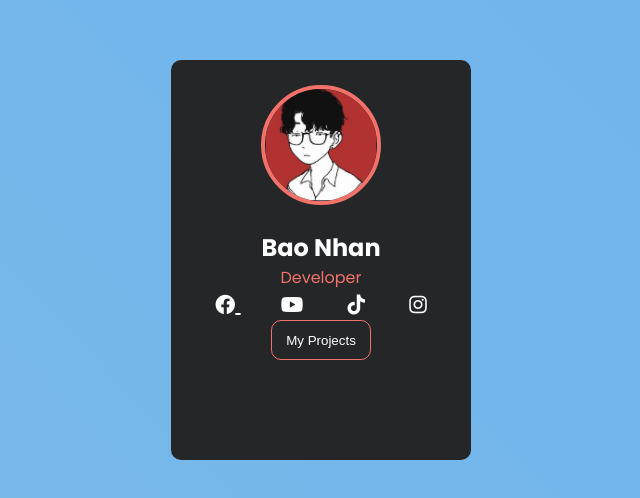
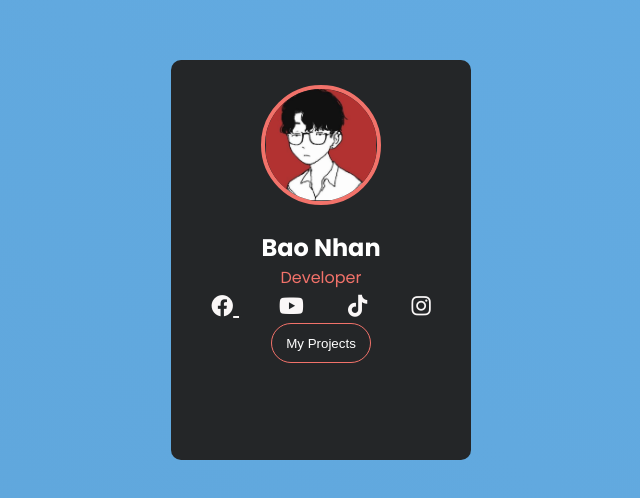
Before and after one commit to bnhan2710/FP, a plain HTML site: page index.html in a window 1280 px wide. Shown: the part 140-638 px from the top of the page, without its empty margins (319-959 px from the left). Drawn offline with Linux system fonts and the light colour scheme.

Commit message:
Update style.css

```diff
--- a/style.css
+++ b/style.css
@@ -9,7 +9,7 @@
 }
 body{
 height: 100vh;
-background:linear-gradient(45deg, #7CB9E8,#6CB4EE);
+background:linear-gradient(45deg, #5fa6db,#64ace3);
 display:flex;
 justify-content:center;
 align-items: center;
@@ -42,13 +42,13 @@ color: white;
         color: var(--primary-color);
     }
     .card__social a{
-        color: white;
+        color: rgb(250, 247, 247);
         margin: 25px 20px;
-        font-size: 20px;
-        border-radius: 4px;
+        font-size: 22px;
+        border-radius: 10px;
     }
     .card__social a:hover{
-        background: #f2726a;
+        background: #580d98;
     }
     .card button{
         width: 100px;
@@ -56,9 +56,9 @@ color: white;
         border: 1px solid var(--primary-color);
         background: transparent;
         color: white;
-        border-radius: 10px;
+        border-radius: 20px;
         transition: 0.5s;
     }
     .card button:hover{
-        background: #f2726a;
+        background: #4fa30b;
     }
```
